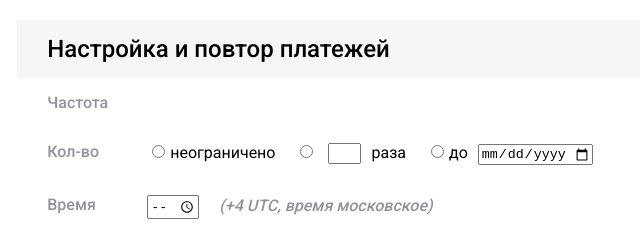
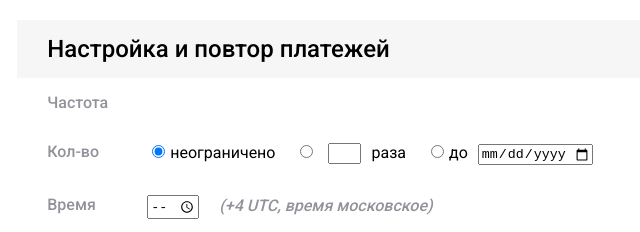
Before and after one commit to rtplv/abbyy-payment-form, a React (Create React App) app: page / in a window 1280 px wide. Shown: the top 232 px of the page, without its empty margins (305-945 px from the left). Built offline with nearby package versions, Linux system fonts and the light colour scheme.

Commit message:
Refactor option

```diff
--- /dev/null
+++ b/src/components/ui/Option.jsx
@@ -0,0 +1,57 @@
+import React, { PureComponent } from 'react';
+import PropTypes from 'prop-types';
+import cn from 'classnames';
+
+import './Option.scss';
+
+class Option extends PureComponent {
+  static propTypes = {
+    name: PropTypes.string,
+    value: PropTypes.string,
+    className: PropTypes.string,
+    checked: PropTypes.bool,
+    onCheck: PropTypes.func,
+    children: PropTypes.oneOfType([
+      PropTypes.node,
+      PropTypes.arrayOf(PropTypes.node)
+    ])
+  };
+
+  render() {
+    const {
+      checked,
+      name,
+      value,
+      className,
+      children,
+    } = this.props;
+
+    const optionProps = {
+      className: cn(
+        'ui-option',
+        className,
+      )
+    };
+
+    return (
+      <article {...optionProps}>
+        <label>
+          <input type="radio"
+                 name={name}
+                 value={value}
+                 checked={checked}
+                 onChange={this.handleChecked} />
+          {children}
+        </label>
+      </article>
+    );
+  }
+
+  handleChecked = e => {
+    if (this.props.onCheck) {
+      this.props.onCheck(e);
+    }
+  }
+}
+
+export default Option;
--- /dev/null
+++ b/src/components/ui/Option.scss
@@ -0,0 +1,5 @@
+.ui-option {
+  input[type="radio"] {
+    margin-right: 5px;
+  }
+}
--- a/src/components/ui/index.js
+++ b/src/components/ui/index.js
@@ -1,7 +1,9 @@
 import Calendar from './FormRow';
 import FormRow from './FormRow';
+import Option from './Option';
 
 export {
   Calendar,
   FormRow,
+  Option
 }
--- a/src/panels/payment/fields/Quantity.jsx
+++ b/src/panels/payment/fields/Quantity.jsx
@@ -3,54 +3,61 @@ import PropTypes from 'prop-types';
 
 import './Quantity.scss';
 
-import { FormRow } from 'components/ui';
+import { FormRow, Option } from 'components/ui';
 
 class PaymentQuantity extends PureComponent {
   static propTypes = {};
 
+  state = {
+    limitType: 'unlimited',
+  };
+
   render() {
+    const { limitType } = this.state;
+
     return (
       <FormRow className="payment-repeat-quantity"
                title="Кол-во">
         <div className="payment-repeat-quantity__options">
-          <div className="payment-repeat-quantity__option">
-            <input type="radio"
+          <Option className="payment-repeat-quantity__option"
                   name="quantity"
-                   id="unlimitedQty" />
-            <label htmlFor="unlimitedQty">
+                  value="unlimited"
+                  checked={limitType === 'unlimited'}
+                  onCheck={this.handleOptionChecked}>
             неограничено
-            </label>
-          </div>
+          </Option>
 
-          <div className="payment-repeat-quantity__option">
-            <input type="radio"
+          <Option className="payment-repeat-quantity__option"
                   name="quantity"
-                   id="limitedQty" />
-
+                  value="byQty"
+                  checked={limitType === 'byQty'}
+                  onCheck={this.handleOptionChecked}>
             <input className="payment-repeat-quantity__limited-by-qty-field"
                     type="text"/>
 
-            <label htmlFor="limitedQty">
             раза
-            </label>
-          </div>
+          </Option>
 
-          <div className="payment-repeat-quantity__option">
-            <input type="radio"
+          <Option className="payment-repeat-quantity__option"
                   name="quantity"
-                   id="limitedByDateQty" />
-
-            <label htmlFor="limitedByDateQty">
+                  value="byDate"
+                  checked={limitType === 'byDate'}
+                  onCheck={this.handleOptionChecked}>
             до
-            </label>
 
             <input className="payment-repeat-quantity__limited-by-date-field"
                    type="date"/>
-          </div>
+          </Option>
         </div>
       </FormRow>
     );
   }
+
+  handleOptionChecked = e => {
+    this.setState({
+      limitType: e.target.value,
+    })
+  }
 }
 
 export default PaymentQuantity;
--- a/src/panels/payment/fields/Quantity.scss
+++ b/src/panels/payment/fields/Quantity.scss
@@ -5,9 +5,6 @@
   }
   &__option {
     margin-right: 20px;
-    input[type="radio"] {
-      margin-right: 5px;
-    }
     input[type="text"],
     input[type="date"] {
       margin: 0 10px;
```
Lines whose indentation alone changed are shown as unchanged.
